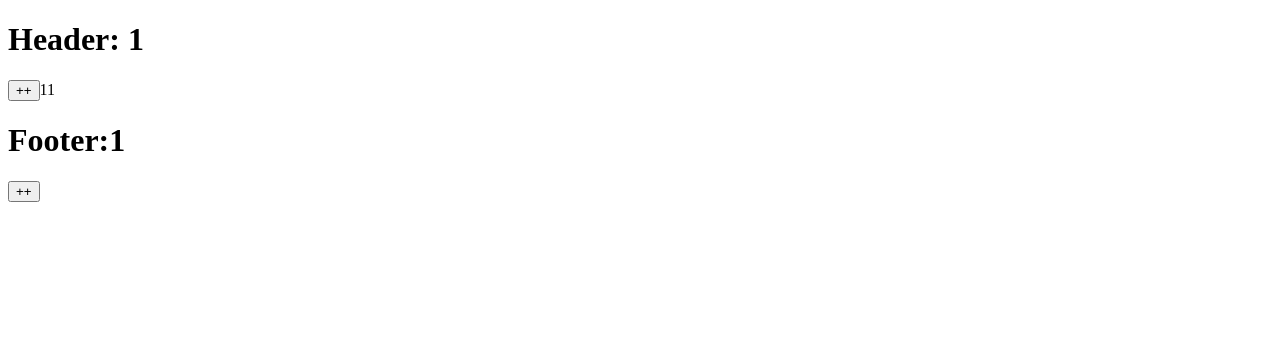
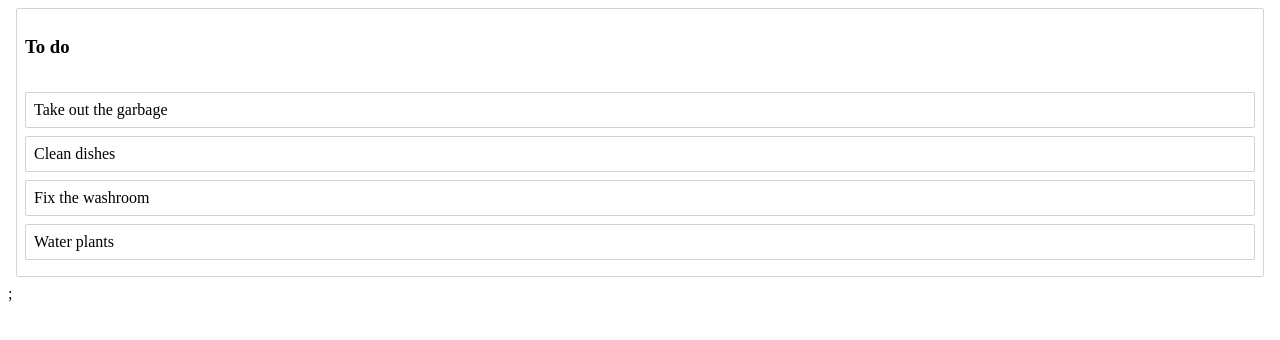
Before and after one commit to Zerg00s/dnd-dashboard, a React (Create React App) app: page / in a window 1280 px wide. Shown: the top 340 px of the page. Built offline with nearby package versions, Linux system fonts and the light colour scheme.

Commit message:
persisting draggable

```diff
--- a/package.json
+++ b/package.json
@@ -10,8 +10,10 @@
     "mobx": "^5.14.2",
     "mobx-react": "^6.1.4",
     "react": "^16.11.0",
+    "react-beautiful-dnd": "^12.0.0",
     "react-dom": "^16.11.0",
     "react-scripts": "3.2.0",
+    "styled-components": "^4.4.1",
     "typescript": "3.6.4"
   },
   "scripts": {
@@ -34,5 +36,9 @@
       "last 1 firefox version",
       "last 1 safari version"
     ]
+  },
+  "devDependencies": {
+    "@types/react-beautiful-dnd": "^11.0.3",
+    "@types/styled-components": "^4.1.20"
   }
 }
--- a/src/column.tsx
+++ b/src/column.tsx
@@ -1,8 +1,39 @@
 import React from 'react';
+import styled from 'styled-components';
+import Task from './task';
+import { Droppable } from 'react-beautiful-dnd';
 
-export default class column extends React.Component {
+const Container = styled.div`
+    margin:8px;
+    border: 1px solid lightgrey;
+    border-radius: 2px;
+`;
+const Title = styled.h3`
+    padding: 8px;
+`;
+const TaskList = styled.div`
+    padding:8px;
+`;
+
+export default class Column extends React.Component<any> {
 
     render() {
-        return <h1>TODO</h1>
+        return (
+            <Container>
+                <Title>{this.props.column.title}</Title>
+                <Droppable droppableId={this.props.column.id}>
+                    {
+                        (droppableProvided:any) => (
+                            <TaskList
+                            ref={droppableProvided.innerRef}
+                            >
+                                {this.props.tasks.map((task: any, index: any) => <Task key={task.id} task={task} index={index} />)}
+                                {droppableProvided.placeholder}
+                            </TaskList>
+                        )
+                    }
+                </Droppable>
+            </Container>
+        );
     }
 }
--- a/src/components/Body.tsx
+++ /dev/null
@@ -1,17 +0,0 @@
-import React from 'react';
-import { observer } from 'mobx-react';
-import global from '../Stores/GlobalSingleton';
-import {Global, Store} from '../Stores/GlobalSingleton';
-import Webpart from './Webpart';
-
-@observer
-export default class Body extends React.Component {
-    render() {
-        return (
-            <React.Fragment>
-                <Webpart store={global.store} />
-                {global.store.counter}
-            </React.Fragment>
-        );
-    }
-}
--- a/src/components/Footer.tsx
+++ /dev/null
@@ -1,18 +0,0 @@
-import {observer} from 'mobx-react';
-import React from 'react';
-import {Global} from '../Stores/GlobalSingleton';
-
-@observer
-export default class Footer extends React.Component<Global> {
-    render() {
-       return  (
-        <React.Fragment>
-            <h1>Footer:{this.props.store.counter}</h1>
-            <button type='button' onClick={this.iterate}>++</button>
-        </React.Fragment>
-       )
-    }
-    iterate = ()=>{
-        this.props.store.counter++;
-    }
-}
--- a/src/components/Webpart.tsx
+++ /dev/null
@@ -1,16 +0,0 @@
-import React from 'react';
-import { observer } from 'mobx-react';
-import global from '../Stores/GlobalSingleton';
-import {Global, Store} from '../Stores/GlobalSingleton';
-
-@observer
-export default class Webpart extends React.Component<Global> {
-
-    render() {
-        return (
-            <React.Fragment>
-                {this.props.store.counter}
-            </React.Fragment>
-        );
-    }
-}
--- a/src/index.tsx
+++ b/src/index.tsx
@@ -1,61 +1,62 @@
 import React from 'react';
 import ReactDOM from 'react-dom';
 import initialData from './initial-data';
-import { thisExpression } from '@babel/types';
-import { reaction, observable} from 'mobx';
-import { observer} from 'mobx-react';
-import { Store, Global } from './Stores/GlobalSingleton'
-import global from './Stores/GlobalSingleton'
-import Footer from './components/Footer';
-import Body from './components/Body';
+import Column from './column';
+import { DragDropContext, DropResult } from 'react-beautiful-dnd';
 
 
-// class App extends React.Component {
-//     state = initialData;
-//     render() {
-//         return this.state.columnOrder.map( (columnId:string) => {
-//             const column = (this.state.columns as any)[columnId];
+class App extends React.Component {
+    state = initialData;
 
-//             const tasks = column.taskIds.map((taskId:string) => {
-//                 return (this.state.tasks as any)[taskId]}
-//             );
+    onDragEnd = (result: DropResult) => {
+        const { destination, source, draggableId } = result;
+        console.log(result);
+        if (!destination) {
+            return;
+        }
 
-//         });
+        if (
+            destination.droppableId === source.droppableId &&
+            destination.index === source.index
+        ) {
+            return;
+        }
 
-//         return <Column key={key=column.id} column={column} tasks={tasks} />
-//     }
-// }
+        const column = (this.state.columns as any)[source.droppableId];
+        const newTaskIds = Array.from(column.taskIds);
+        newTaskIds.splice(source.index, 1);
+        newTaskIds.splice(destination.index, 0, draggableId);
 
-@observer
-class App extends React.Component {
+        const newColumn = { ...column, taskIds: newTaskIds, };
+
+        const newState = {
+            ...this.state,
+            columns: {
+                ...this.state.columns, // spread is not important if we only have 1 column, but it's a good practice
+                [newColumn.id]: newColumn, // override the column
+            },
+        };
+
+        this.setState(newState);
+    }
+
     render() {
-       return  (
-        <React.Fragment>
-            <Header store={global.store} />
-            <Body />
-            <Footer store={global.store} />
+        return <DragDropContext
+            onDragEnd={this.onDragEnd}
+        >
+            {this.state.columnOrder.map((columnId: string) => {
+                const column = (this.state.columns as any)[columnId];
 
-        </React.Fragment>
-       )
+                const tasks = column.taskIds.map((taskId: string) => {
+                    return (this.state.tasks as any)[taskId]
+                }
+                );
+
+                return <Column key={column.id} column={column} tasks={tasks} />
+            })
+            };
+        </DragDropContext>
+
     }
 }
-
-@observer
-class Header extends React.Component<Global> {
-    render() {
-       return  (
-        <React.Fragment>
-            <h1>Header: {this.props.store.counter}</h1>
-            <button type='button' onClick={this.iterate}> ++</button>
-        </React.Fragment>
-       )
-    }
-
-    iterate = ()=>{
-        this.props.store.counter++;
-    }
-}
-
-
-
 ReactDOM.render(<App />, document.getElementById('root'));
--- /dev/null
+++ b/src/task.tsx
@@ -0,0 +1,35 @@
+import React from 'react';
+import styled from 'styled-components';
+import { Draggable } from 'react-beautiful-dnd';
+
+const Container = styled.div`
+    border: 1px solid lightgrey;
+    border-radius: 2px;
+    padding: 8px;
+    margin-bottom: 8px
+`;
+
+export default class task extends React.Component<any> {
+    render() {
+        return (
+
+            <Draggable
+                draggableId={this.props.task.id}
+                index={this.props.index}
+            >
+                {
+                   (draggableProvided) => (
+                        <Container
+                            ref={draggableProvided.innerRef}
+                            {...draggableProvided.draggableProps}
+                            {...draggableProvided.dragHandleProps}
+                        >
+                            {this.props.task.content}
+                        </Container>
+                   )
+                }
+
+            </Draggable>
+        );
+    }
+}
```
Also changed, not shown: 1 other file (tests, documents, lock files or other folders).
